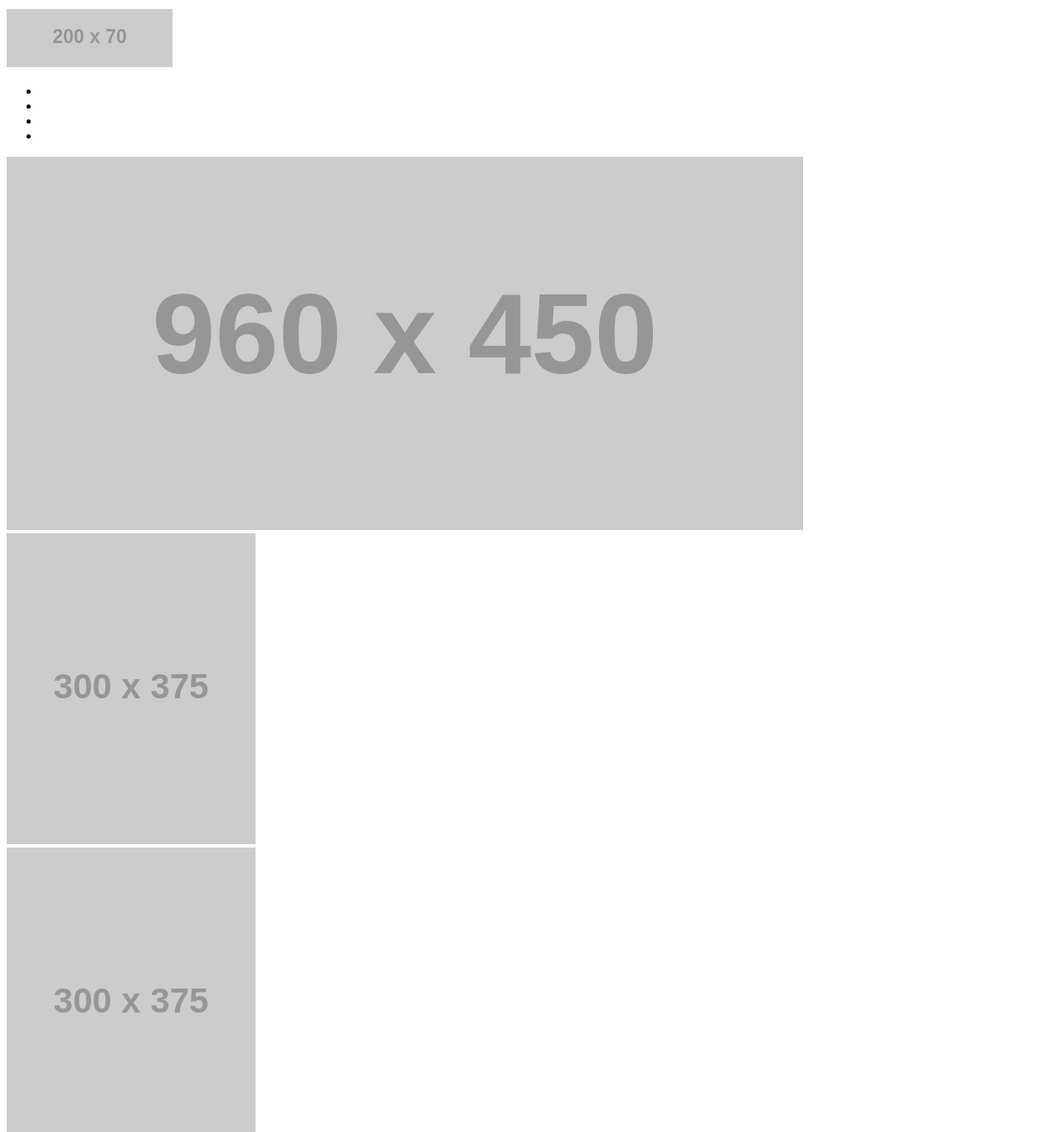
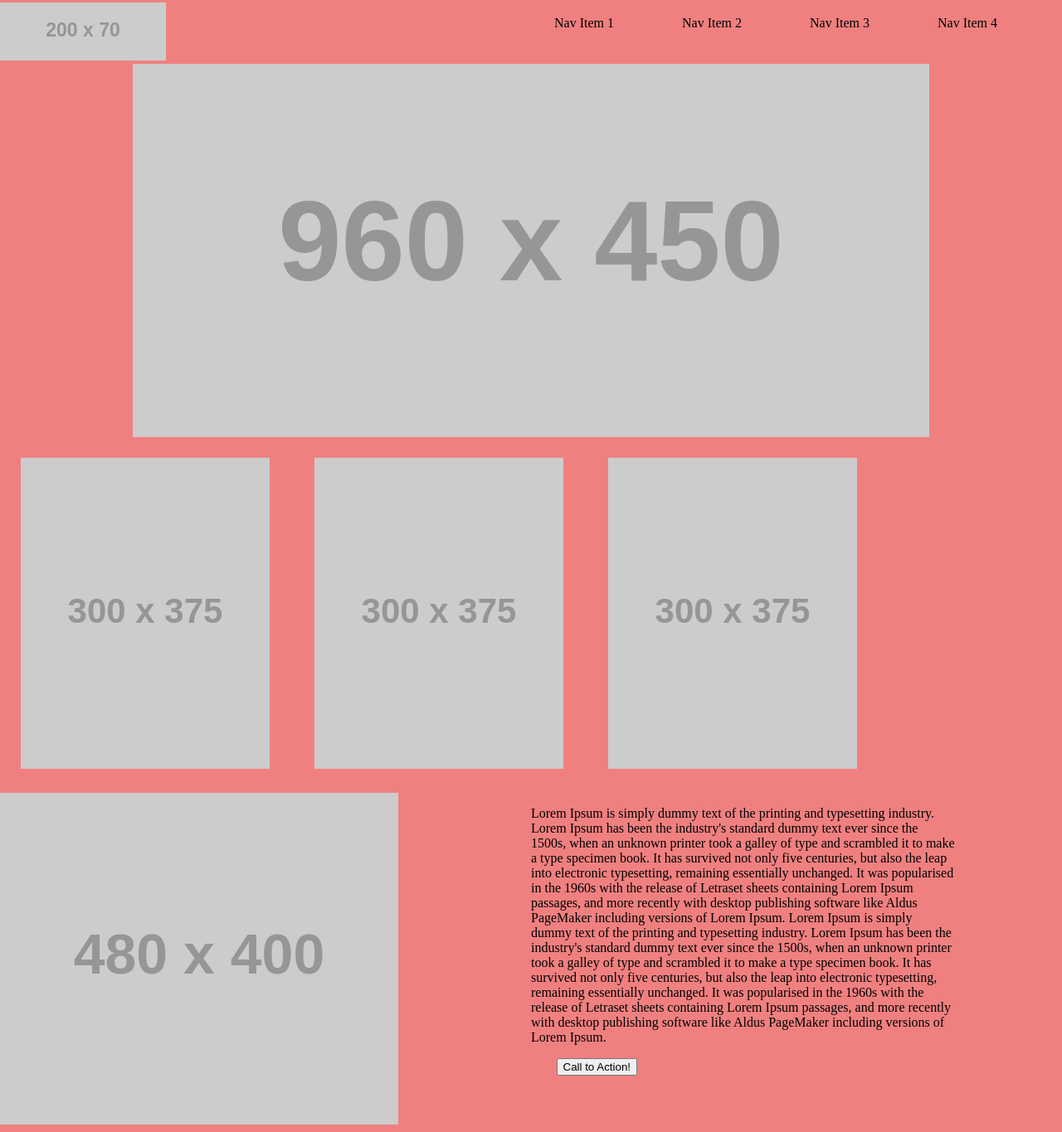
Before and after one commit to Alex2Pena/wireframe-excercise, a plain HTML site: page index.html in a window 1280 px wide. Shown: the part 15-1380 px from the top of the page at 83% size. Drawn offline with Linux system fonts and the light colour scheme; placeholder pictures from the web are drawn by us.

Commit message:
completed lab8a

```diff
--- a/index.html
+++ b/index.html
@@ -4,32 +4,37 @@
     <meta charset="UTF-8">
     <meta name="viewport" content="width=\, initial-scale=1.0">
     <meta http-equiv="X-UA-Compatible" content="ie=edge">
-    <link rel="stylesheet" href="styles.css">
+    <link rel="stylesheet" href="style.css">
     <title>Document</title>
 </head>
 <body>
     <header>
         <img>
         <nav>
-            <img src="https://placehold.it/200x70/ddd" alt="Logo Image">
+            <img id=logo src="https://placehold.it/200x70/ddd" alt="Logo Image">
             <ul>
-                <li></li>
-                <li></li>
-                <li></li>
-                <li></li>
+                <li>Nav Item 1</li>
+                <li>Nav Item 2</li>
+                <li>Nav Item 3</li>
+                <li>Nav Item 4</li>
             </ul>
         </nav>
     </header>
     <mian>
         <section>
-            <img src="https://placehold.it/960x450/ddd" alt="Logo Image">
+            <img id=main src="https://placehold.it/960x450/ddd" alt="Logo Image">
             <article><img src="https://placehold.it/300x375/ddd" alt="Logo Image"></article>
             <article><img src="https://placehold.it/300x375/ddd" alt="Logo Image"></article>
             <article><img src="https://placehold.it/300x375/ddd" alt="Logo Image"></article>
         </section>
         <section>
-            <div><img src="https://placehold.it/960x450/ddd" alt="Logo Image"></div>
+            <div><img src="https://placehold.it/480x400/ddd" alt="Logo Image"></div>
             <p>Lorem Ipsum is simply dummy text of the printing and typesetting industry. Lorem Ipsum has been the industry's standard
+                dummy text ever since the 1500s, when an unknown printer took a galley of type and scrambled it to make a type
+                specimen book. It has survived not only five centuries, but also the leap into electronic typesetting, remaining
+                essentially unchanged. It was popularised in the 1960s with the release of Letraset sheets containing Lorem Ipsum
+                passages, and more recently with desktop publishing software like Aldus PageMaker including versions of Lorem Ipsum.
+                Lorem Ipsum is simply dummy text of the printing and typesetting industry. Lorem Ipsum has been the industry's standard
                 dummy text ever since the 1500s, when an unknown printer took a galley of type and scrambled it to make a type
                 specimen book. It has survived not only five centuries, but also the leap into electronic typesetting, remaining
                 essentially unchanged. It was popularised in the 1960s with the release of Letraset sheets containing Lorem Ipsum
--- a/style.css
+++ b/style.css
@@ -0,0 +1,43 @@
+body {
+    margin: auto;
+    background-color: lightcoral;
+}
+nav {
+
+}
+ul {
+    float: right;
+    text-align: ;
+    margin-left: auto;
+    margin-right: auto;
+
+}
+li {
+    display: inline-block;
+    width: 150px;
+}
+article {
+    display: inline-block;
+    padding: 25px;
+    margin: auto;
+}
+div {
+    position: absolute;
+}
+p {
+    float: right;
+    position: relative;
+    margin-left: 50%;
+    margin-right: 10%;
+}
+button {
+    float: right;
+    margin-right: 40%;
+}
+#logo {
+    margin: auto;
+}
+#main {
+    margin: auto;
+    display: block;
+}
```
